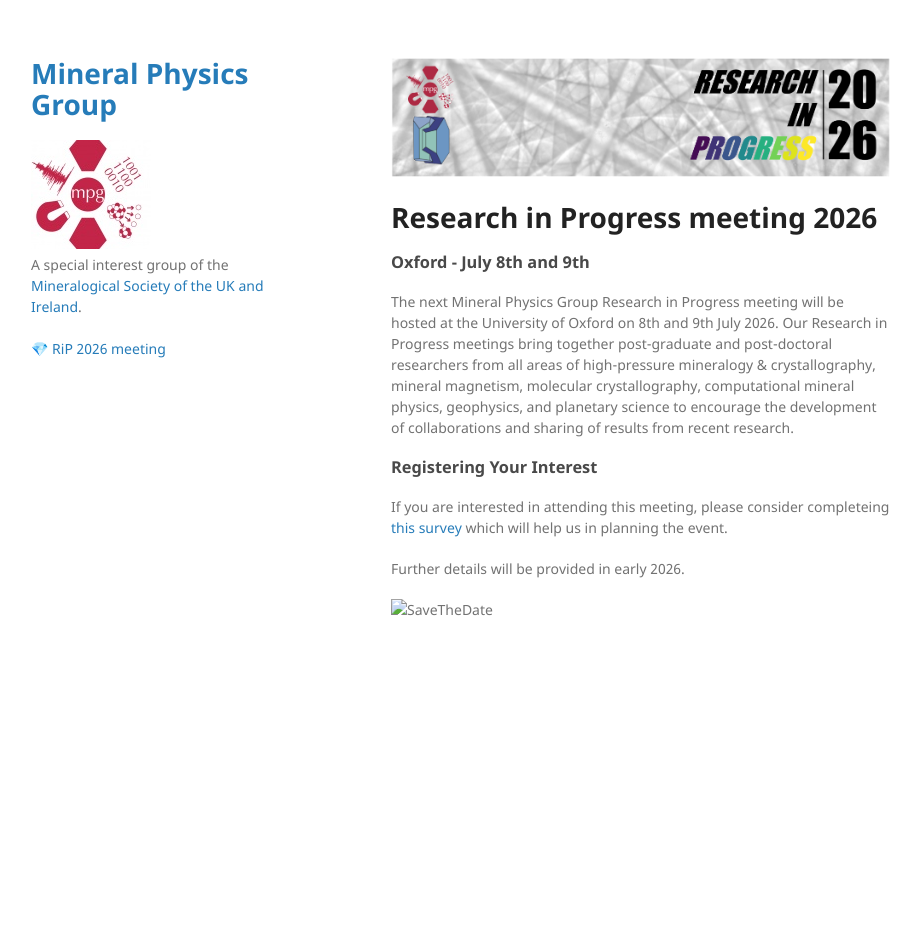
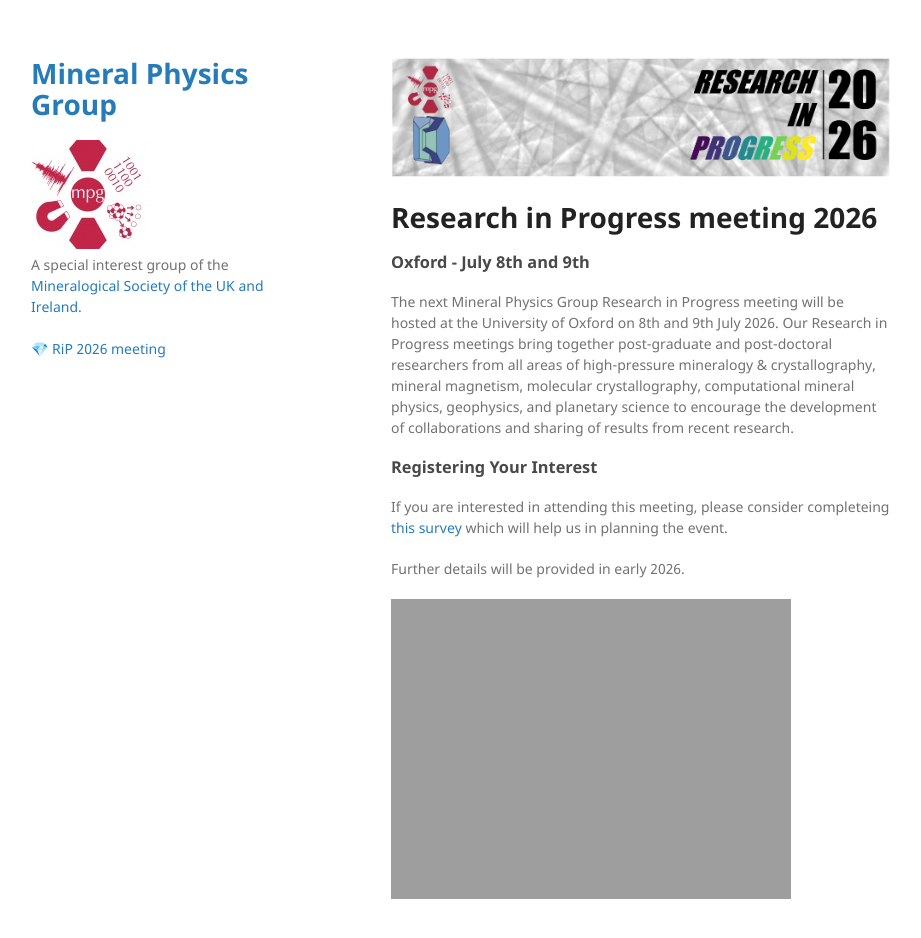
Before and after one commit to MinPhys/MinPhys.github.io, a Jekyll site: the page built from RiP_2026/RiP_2026.md, in a window 1280 px wide and 974 px high. Shown: the top 938 px of the window, without its empty margins (179-1100 px from the left). Built offline with Jekyll 4.4.1, drawn with Linux system fonts in a browser that asks for light colours.

Commit message:
Update RiP_2026.md

```diff
--- a/RiP_2026/RiP_2026.md
+++ b/RiP_2026/RiP_2026.md
@@ -13,4 +13,4 @@
 
 Further details will be provided in early 2026.
 
-![SaveTheDate](https://MinPhys.github.io/RiP_2026/assets/RiP26_STD_flyer.jpg)
+![SaveTheDate](https://MinPhys.github.io/RiP_2026/assets/RiP26_STD_flyer.png)
```
